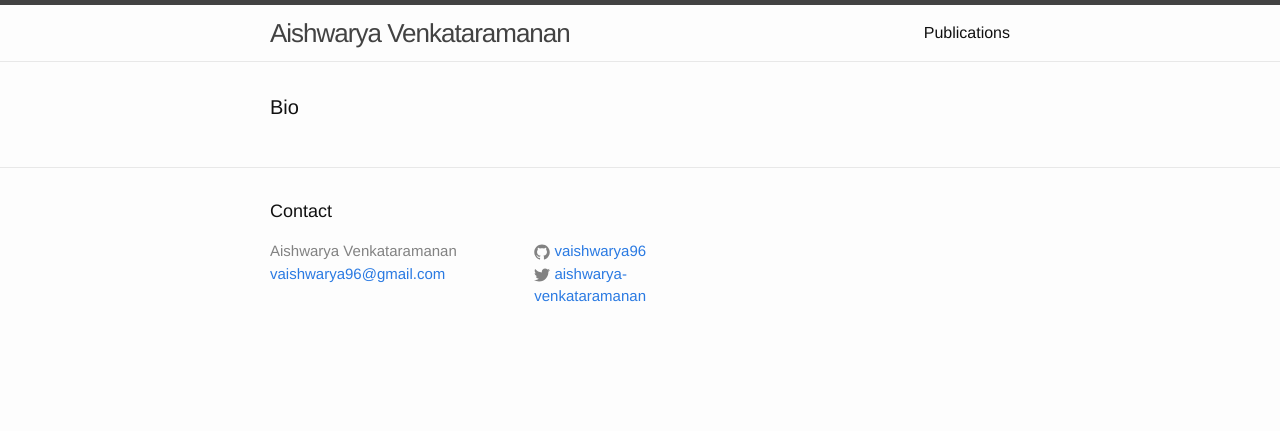
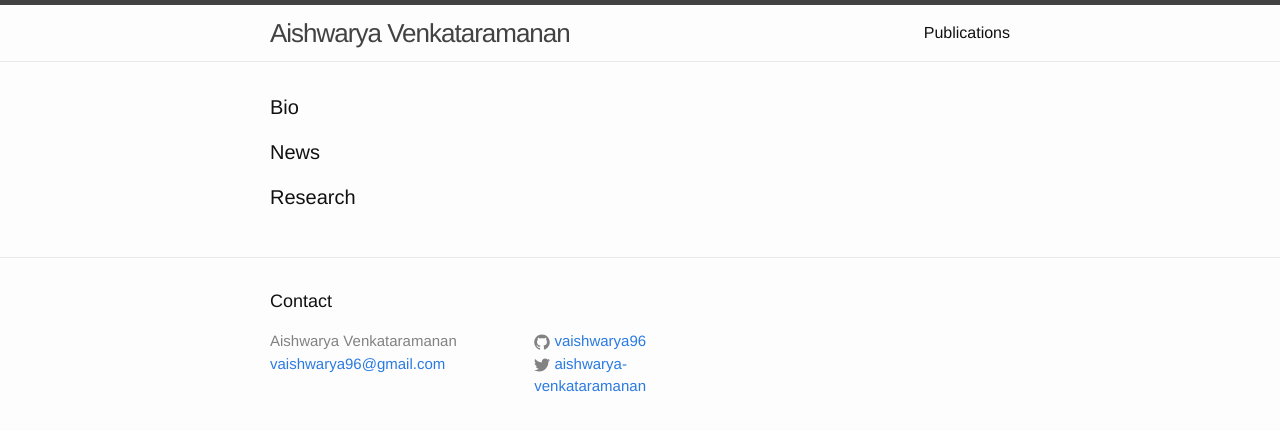
Before and after one commit to vaishwarya96/vaishwarya96.github.io, a Jekyll site: the page built from index.html, in a window 1280 px wide. Shown: the top 431 px of the page. Built offline with Jekyll 4.4.1, drawn with Linux system fonts in a browser that asks for light colours.

Commit message:
Title change

```diff
--- a/index.html
+++ b/index.html
@@ -5,5 +5,7 @@ layout: default
 <div class="home">
 
   <h1 class="page-heading">Bio</h1>
+  <h2 class="page-heading">News</h2>
+  <h3 class="page-heading">Research</h3>
 
 </div>
```
